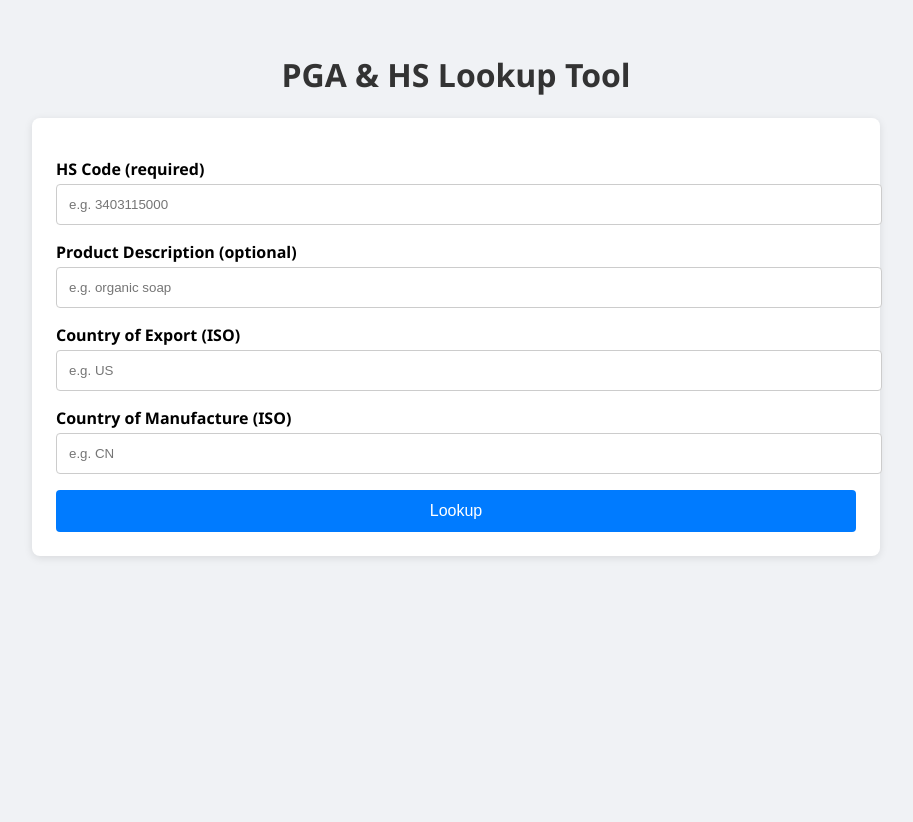
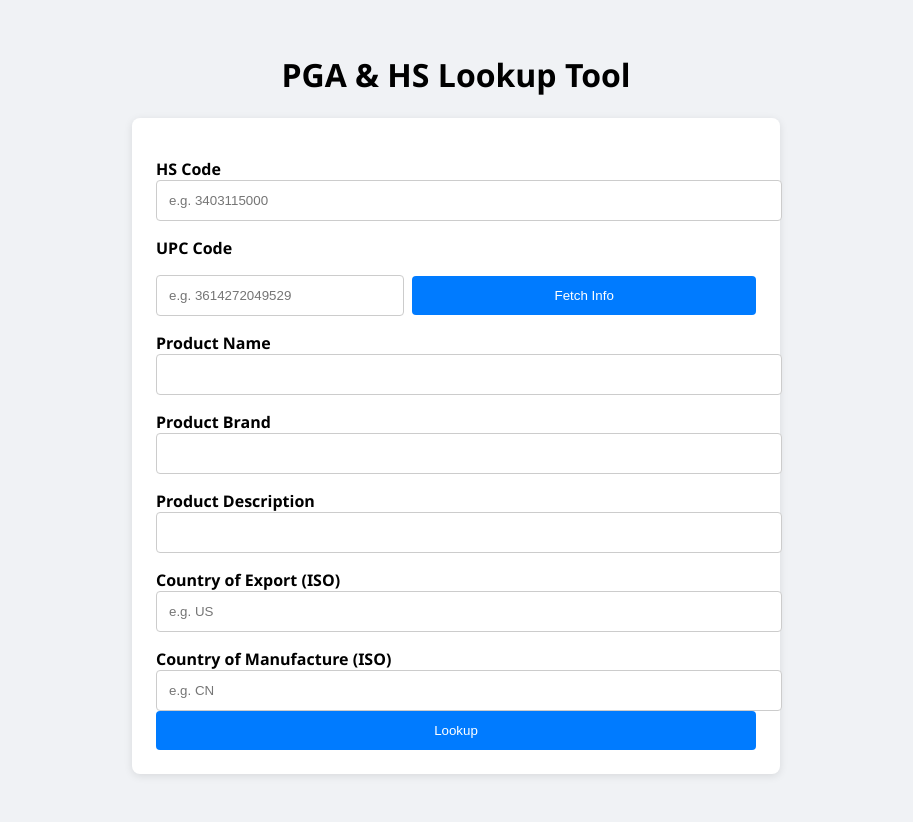
Before and after one commit to kabanec/PGA_flags, a FastAPI app: page / in a window 1280 px wide. Shown: the whole page, without its empty margins (184-1097 px from the left). Before the commit the page ends 558 px from the top, so only its background shows below. Run offline with FastAPI, Linux system fonts and the light colour scheme.

Commit message:
Add files via upload

```diff
--- a/main.py
+++ b/main.py
@@ -1,12 +1,31 @@
 import os
 import pandas as pd
-from fastapi import FastAPI
+import requests
+import logging
+import openai
+from dotenv import load_dotenv
+from fastapi import FastAPI, HTTPException
 from pydantic import BaseModel
+from fastapi.responses import HTMLResponse
 
+
+load_dotenv()
 app = FastAPI()
 # Set base directory to the directory where main.py is located
 BASE_DIR = os.path.dirname(os.path.abspath(__file__))
 DATA_DIR = os.path.join(BASE_DIR, "data")
+BARCODE_API_KEY = os.getenv("BARCODE_API_KEY")
+
+@app.get("/test-chatgpt")
+async def test_chatgpt():
+    try:
+        completion = openai.chat.completions.create(
+            model="gpt-4o-mini",
+            messages=[{"role":"user","content":"Say hello"}]
+        )
+        return {"chatgpt_response": completion.choices[0].message.content}
+    except Exception as e:
+        return {"error": str(e)}
 
 @app.get("/list-data")
 def list_data():
@@ -22,6 +41,37 @@ from fastapi.responses import HTMLResponse
 async def home():
     with open("templates/index.html", "r") as f:
         return f.read()
+
+logger = logging.getLogger("uvicorn.error")
+
+class UPCRequest(BaseModel):
+    upc: str
+
+@app.post("/lookup-upc")
+async def lookup_upc(req: UPCRequest):
+    if not BARCODE_API_KEY:
+        logger.error("BARCODE_API_KEY not set")
+        raise HTTPException(status_code=500, detail="Barcode API key not set")
+
+    url = f"https://api.barcodelookup.com/v3/products?key={BARCODE_API_KEY}&barcode={req.upc}"
+    try:
+        resp = requests.get(url, timeout=10)
+        resp.raise_for_status()
+    except Exception as e:
+        logger.error("Error calling BarcodeLookup API", exc_info=True)
+        raise HTTPException(status_code=502, detail=f"External API error: {str(e)}")
+
+    data = resp.json().get("products")
+    if not data:
+        return {"error": "Product not found"}
+
+    product = data[0]
+    return {
+        "name": product.get("product_name",""),
+        "brand": product.get("brand",""),
+        "description": product.get("description",""),
+        "image": product.get("images",[""])[0]
+    }
 
 class LookupRequest(BaseModel):
     hs_code: str
@@ -64,8 +114,36 @@ async def lookup(req: LookupRequest):
     hs_rules = hs_rules.replace("", pd.NA).dropna(axis=1, how="all") \
         .to_dict(orient="records")
 
+    # Collect unique regulation links
+    links = {rec.get("TextLink") for rec in pga_hts if rec.get("TextLink")}
+    requirements = []
+
+    for url in links:
+        try:
+            page_text = requests.get(url, timeout=10).text
+            prompt = (
+                f"Product Name: {req_data.get('name', 'N/A')}\n"
+                f"Product Description: {req_data.get('description', 'N/A')}\n\n"
+                "From this regulatory page, list each required document to clear the product and its conditions."
+                f"\n\nPage content:\n{page_text}"
+            )
+            resp = openai.ChatCompletion.create(
+                model="gpt-4o-mini",
+                messages=[{"role": "system", "content": "You are a customs compliance expert understanding how the participate government agencies work. Able to identify and describe the compliance needs for a given product."},
+                          {"role": "user", "content": prompt}]
+            )
+            raw = resp.choices[0].message.content
+            requirements.append({
+                "url": url,
+                "raw_response": raw,
+                "parsed_requirements": raw  # use identical for now
+            })
+        except Exception as e:
+            requirements.append({"url": url, "error": str(e)})
+
     return {
         "hs_chapters": chapters,
         "pga_hts": pga_hts,
-        "hs_rules": hs_rules
+        "hs_rules": hs_rules,
+        "pga_requirements": requirements
     }
--- a/requirements.txt
+++ b/requirements.txt
@@ -1,6 +1,6 @@
 fastapi==0.115.12
 uvicorn[standard]==0.23.2
-pandas==2.1.3
+pandas==2.2.3
 openai==1.68.2
 python-dotenv==1.0.0
 requests==2.31.0
--- a/templates/index.html
+++ b/templates/index.html
@@ -6,18 +6,19 @@
 <title>PGA & HS Lookup Tool</title>
 <style>
   body { font-family:'Segoe UI',sans-serif; background:#f0f2f5; margin:0; padding:2rem; }
-  h1 { text-align:center; color:#333; }
-  form, .card { background:#fff; border-radius:8px; box-shadow:0 2px 8px rgba(0,0,0,0.1); margin:1rem auto; max-width:800px; padding:1.5rem; }
+  h1 { text-align:center; }
+  form, .card { max-width:600px; margin:1rem auto; background:#fff; padding:1.5rem; border-radius:8px; box-shadow:0 2px 8px rgba(0,0,0,0.1); }
   label { display:block; margin-top:1rem; font-weight:600; }
-  input { width:100%; padding:.75rem; margin-top:.25rem; border:1px solid #ccc; border-radius:4px; }
-  button { width:100%; padding:.75rem; margin-top:1rem; border:none; border-radius:4px; background:#007BFF; color:#fff; font-size:1rem; cursor:pointer; }
+  input { width:100%; padding:.75rem; border:1px solid #ccc; border-radius:4px; }
+  .form-row { display:flex; gap:.5rem; align-items:center; margin-top:1rem; }
+  .form-row input { flex:0 0 30ch; }
+  .form-row button { flex:1; }
+  button { padding:.75rem; border:none; border-radius:4px; background:#007BFF; color:#fff; width:100%; cursor:pointer; }
   button:hover { background:#0056b3; }
-  .download { text-align:right; margin-bottom:1rem; }
-  .download a { color:#007BFF; font-weight:600; text-decoration:none; }
+  img#productImage { max-width:100%; margin-top:1rem; display:none; }
   .spinner { display:none; margin:2rem auto; width:48px; height:48px; border:5px solid #ccc; border-top-color:#007BFF; border-radius:50%; animation:spin 1s linear infinite; }
   @keyframes spin { to { transform:rotate(360deg); } }
   .record { border-top:1px solid #eee; padding:1rem 0; }
-  .record:first-child { border-top:none; }
   .field { display:flex; padding:.25rem 0; }
   .field-key { flex:0 0 40%; font-weight:600; }
   .field-value { flex:1; word-break:break-word; }
@@ -28,76 +29,116 @@
 
 <h1>PGA & HS Lookup Tool</h1>
 
-<form id="lookupForm">
-  <label>HS Code (required)<input name="hs_code" required placeholder="e.g. 3403115000"></label>
-  <label>Product Description (optional)<input name="description" placeholder="e.g. organic soap"></label>
-  <label>Country of Export (ISO)<input name="country_export" maxlength="2" placeholder="e.g. US"></label>
-  <label>Country of Manufacture (ISO)<input name="country_manufacture" maxlength="2" placeholder="e.g. CN"></label>
-  <button type="submit">Lookup</button>
+<form id="lookupForm" onsubmit="return false;">
+  <label>HS Code
+    <input id="hs_code" name="hs_code" required placeholder="e.g. 3403115000">
+  </label>
+
+  <label for="upc">UPC Code</label>
+  <div class="form-row">
+    <input id="upc" name="upc" placeholder="e.g. 3614272049529">
+    <button id="fetchUpc" type="button">Fetch Info</button>
+  </div>
+
+  <label for="name">Product Name</label>
+  <input id="name" name="name">
+
+  <label for="brand">Product Brand</label>
+  <input id="brand" name="brand">
+
+  <label for="description">Product Description</label>
+  <input id="description" name="description">
+
+  <img id="productImage" alt="Product Image">
+
+  <label>Country of Export (ISO)
+    <input id="country_export" name="country_export" maxlength="2" placeholder="e.g. US">
+  </label>
+
+  <label>Country of Manufacture (ISO)
+    <input id="country_manufacture" name="country_manufacture" maxlength="2" placeholder="e.g. CN">
+  </label>
+
+  <button id="lookupBtn" type="button">Lookup</button>
 </form>
 
 <div id="spinner" class="spinner"></div>
 <div id="results"></div>
 
 <script>
-function linkify(text) {
-  const urlRegex = /(https?:\/\/[^\s]+)/g;
-  return text.replace(urlRegex, url => `<a href="${url}" target="_blank">${url}</a>`);
+function linkify(text){ return text.replace(/(https?:\/\/[^\s]+)/g, url=>`<a href="${url}" target="_blank">${url}</a>`); }
+
+async function renderSection(title, records) {
+  const card = document.createElement('div');
+  card.className = 'card';
+  card.innerHTML = `<h2>${title}</h2>`;
+  if (!records.length) {
+    card.innerHTML += `<div class="no-data">No ${title.toLowerCase()} found.</div>`;
+    return card;
+  }
+  records.forEach(r => {
+    const rec = document.createElement('div');
+    rec.className = 'record';
+    Object.entries(r).forEach(([k,v]) => {
+      rec.innerHTML += `
+        <div class="field">
+          <div class="field-key">${k}</div>
+          <div class="field-value">${linkify(v?.toString()||'')}</div>
+        </div>`;
+    });
+    card.appendChild(rec);
+  });
+  return card;
 }
 
-async function renderSection(title, records) {
-  const container = document.createElement('div');
-  container.className = 'card';
-  container.innerHTML = `<h2>${title}</h2>`;
-  if (!records.length) {
-    container.innerHTML += `<div class="no-data">No ${title.toLowerCase()} found.</div>`;
-    return container;
-  }
-  records.forEach(record => {
-    const recDiv = document.createElement('div');
-    recDiv.className = 'record';
-    for (const [key, value] of Object.entries(record)) {
-      const val = value == null ? '' : linkify(String(value));
-      recDiv.innerHTML += `
-        <div class="field">
-          <div class="field-key">${key}</div>
-          <div class="field-value">${val}</div>
-        </div>`;
+document.getElementById('fetchUpc').onclick=async()=>{
+  const upc=document.getElementById('upc').value.trim();
+  if(!upc) return alert('Enter UPC code');
+  const btn=this; btn.disabled=true; btn.textContent='Loading…';
+  try {
+    const res=await fetch('/lookup-upc',{method:'POST',headers:{'Content-Type':'application/json'},body:JSON.stringify({upc})});
+    const json=await res.json();
+    if(json.error) alert(json.error);
+    else {
+      document.getElementById('name').value=json.name||'';
+      document.getElementById('brand').value=json.brand||'';
+      document.getElementById('description').value=json.description||'';
+      const img=document.getElementById('productImage');
+      if(json.image){ img.src=json.image; img.style.display='block'; } else img.style.display='none';
     }
-    container.appendChild(recDiv);
-  });
-  return container;
-}
+  } catch(e){ alert('UPC lookup failed'); }
+  finally{ btn.disabled=false; btn.textContent='Fetch Info'; }
+};
 
-document.getElementById('lookupForm').addEventListener('submit', async e => {
-  e.preventDefault();
+document.getElementById('lookupBtn').onclick = async () => {
   const results = document.getElementById('results');
   const spinner = document.getElementById('spinner');
   results.innerHTML = '';
   spinner.style.display = 'block';
 
   try {
-    const data = Object.fromEntries(new FormData(e.target));
+    const data = Object.fromEntries(new FormData(document.getElementById('lookupForm')));
     const res = await fetch('/lookup', {
-      method:'POST',
-      headers:{'Content-Type':'application/json'},
+      method: 'POST',
+      headers: {'Content-Type':'application/json'},
       body: JSON.stringify(data)
     });
     const json = await res.json();
 
     const downloadDiv = document.createElement('div');
     downloadDiv.className = 'download';
-    const blob = new Blob([JSON.stringify(json,null,2)], {type:'application/json'});
-    downloadDiv.innerHTML = `<a href="${URL.createObjectURL(blob)}" download="lookup.json">Download JSON</a>`;
+    downloadDiv.innerHTML = `<a href="${URL.createObjectURL(new Blob([JSON.stringify(json,null,2)],{type:'application/json'}))}" download="lookup.json">Download JSON</a>`;
     results.appendChild(downloadDiv);
 
     results.appendChild(await renderSection('HS Chapters Lookup', json.hs_chapters));
     results.appendChild(await renderSection('PGA HTS Lookup', json.pga_hts));
-    results.appendChild(await renderSection('HS Restrictions Rules', json.hs_rules));
+    results.appendChild(await renderSection('HS Restrictions', json.hs_rules));
+    results.appendChild(await renderSection('PGA Requirements', json.pga_requirements));
+    results.appendChild(await renderSection('PGA Requirements (raw)', json.pga_requirements.map(r => ({URL:r.url, Raw_Response:r.raw_response || r.error}))));
   } finally {
     spinner.style.display = 'none';
   }
-});
+};
 </script>
 
 </body>
```
Also changed, not shown: 1 other file.
